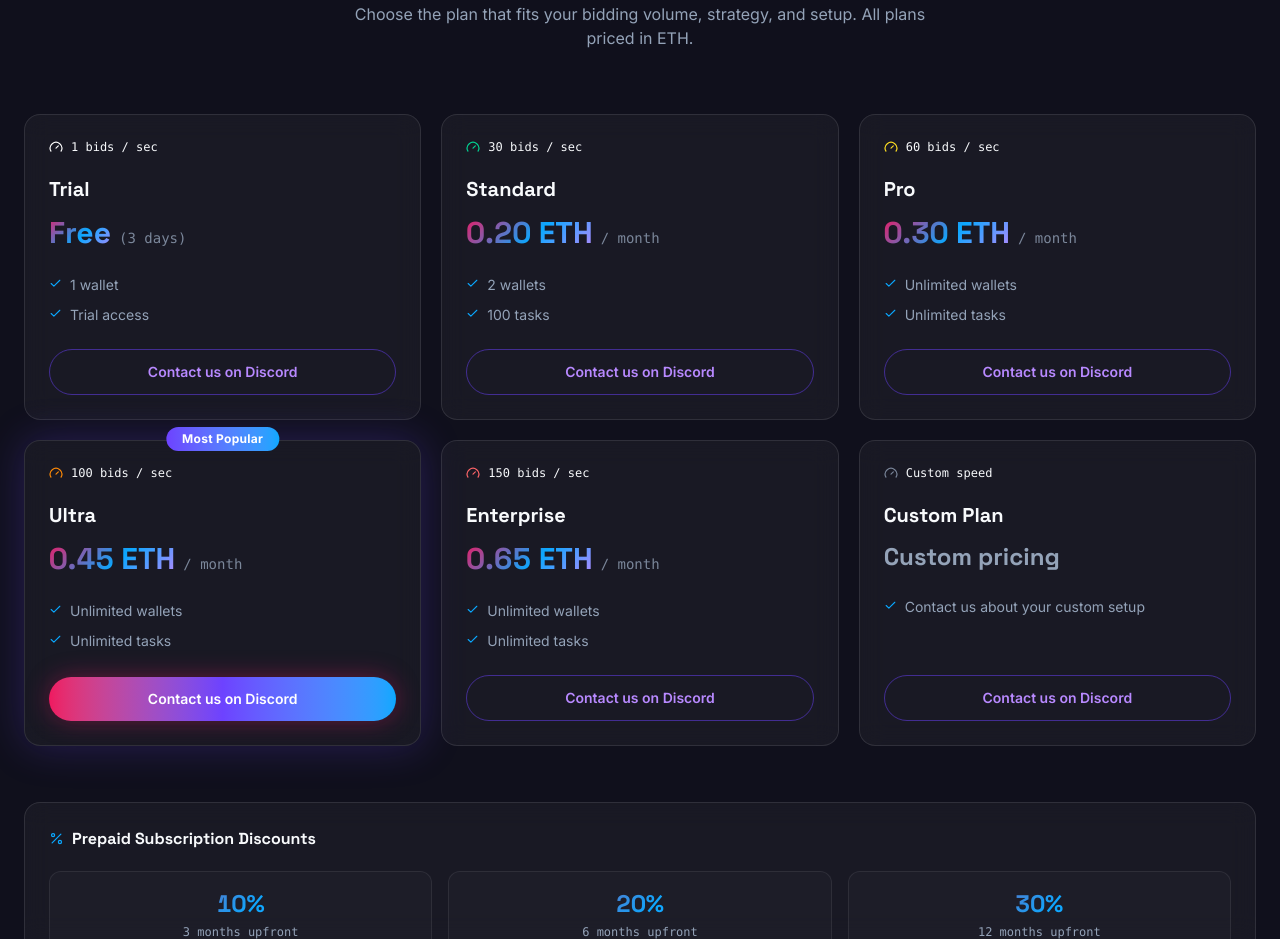
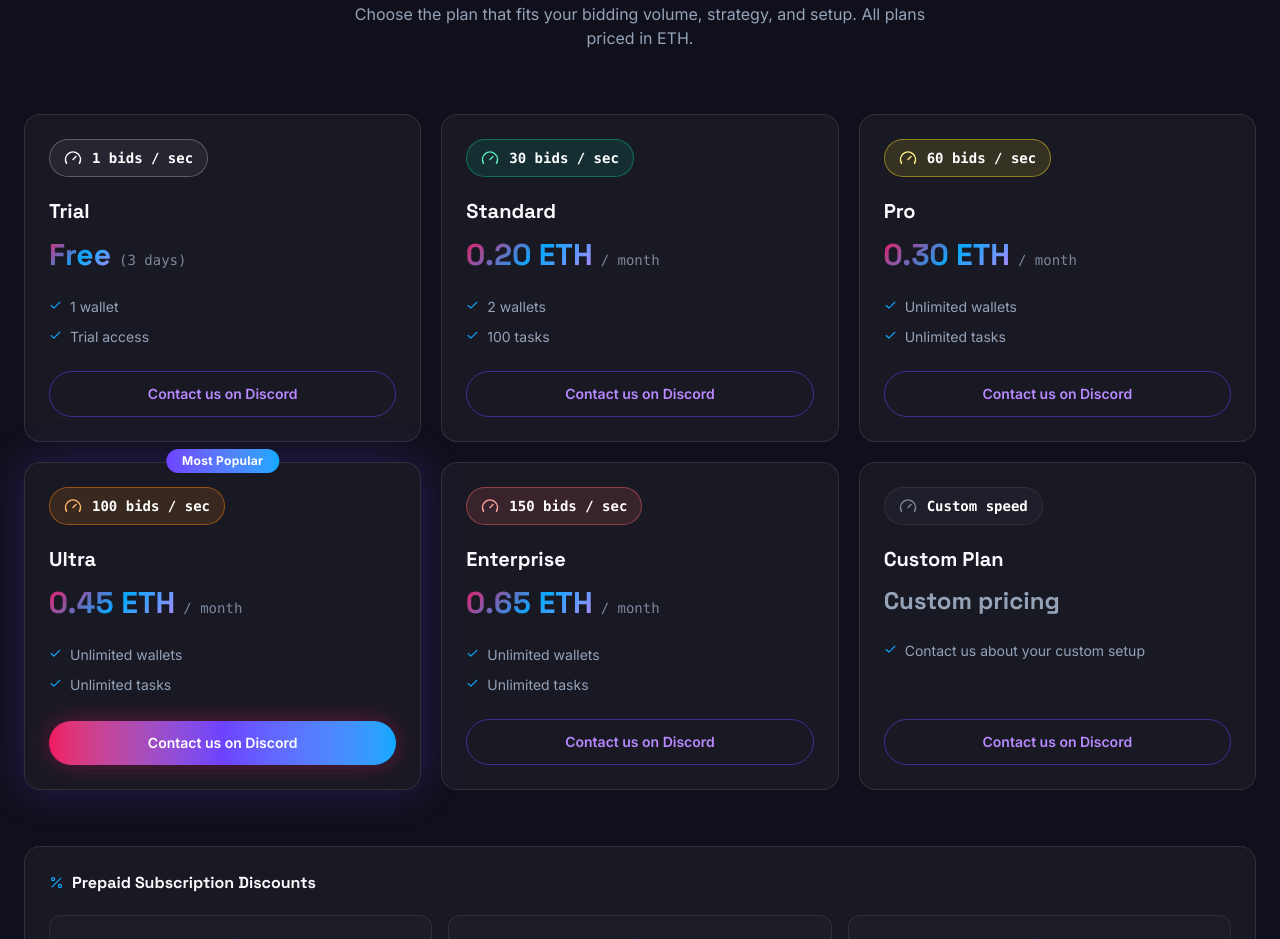
Before and after one commit to ayenisholah/bidshub, a Next.js app: page / in a window 1280 px wide. Shown: the part 2640-3579 px from the top of the page. Built offline with nearby package versions, Linux system fonts and the light colour scheme.

Commit message:
Improve pricing speed badges

```diff
--- a/src/components/sections/Pricing.tsx
+++ b/src/components/sections/Pricing.tsx
@@ -12,20 +12,40 @@ import {
 } from "@/lib/content";
 import { cn } from "@/lib/utils";
 
+const speedBadgeStyles: Record<number, { badge: string; icon: string }> = {
+  1: {
+    badge: "border-white/25 bg-white/[0.06]",
+    icon: "text-white",
+  },
+  30: {
+    badge: "border-emerald-400/40 bg-emerald-400/[0.12]",
+    icon: "text-emerald-300",
+  },
+  60: {
+    badge: "border-yellow-300/45 bg-yellow-300/[0.13]",
+    icon: "text-yellow-200",
+  },
+  100: {
+    badge: "border-orange-400/45 bg-orange-400/[0.14]",
+    icon: "text-orange-300",
+  },
+  150: {
+    badge: "border-red-400/45 bg-red-400/[0.14]",
+    icon: "text-red-300",
+  },
+};
+
+const customSpeedBadgeStyle = {
+  badge: "border-border-subtle bg-white/[0.03]",
+  icon: "text-text-secondary/80",
+};
+
 function PricingCard({ tier, index }: { tier: PricingTier; index: number }) {
   const reduced = useReducedMotion();
-  const meterColorClass =
-    tier.speedBps === 1
-      ? "text-white"
-      : tier.speedBps === 30
-        ? "text-emerald-400"
-        : tier.speedBps === 60
-          ? "text-yellow-300"
-          : tier.speedBps === 100
-            ? "text-orange-400"
-            : tier.speedBps === 150
-              ? "text-red-400"
-              : "text-text-secondary/80";
+  const speedBadgeStyle =
+    tier.speedBps !== null
+      ? speedBadgeStyles[tier.speedBps] ?? customSpeedBadgeStyle
+      : customSpeedBadgeStyle;
 
   return (
     <ScrollReveal delay={index * 0.07}>
@@ -51,9 +71,18 @@ function PricingCard({ tier, index }: { tier: PricingTier; index: number }) {
         )}
 
         {/* Speed badge */}
-        <div className="flex items-center gap-2 mb-5">
-          <Gauge size={14} className={meterColorClass} aria-hidden="true" />
-          <span className="text-xs text-text-primary font-mono">
+        <div
+          className={cn(
+            "mb-5 inline-flex w-fit items-center gap-2.5 rounded-full border px-3.5 py-2",
+            speedBadgeStyle.badge
+          )}
+        >
+          <Gauge
+            size={18}
+            className={cn("shrink-0", speedBadgeStyle.icon)}
+            aria-hidden="true"
+          />
+          <span className="text-sm text-white font-mono font-semibold">
             {tier.speedBps !== null
               ? `${tier.speedBps} bids / sec`
               : "Custom speed"}
```
